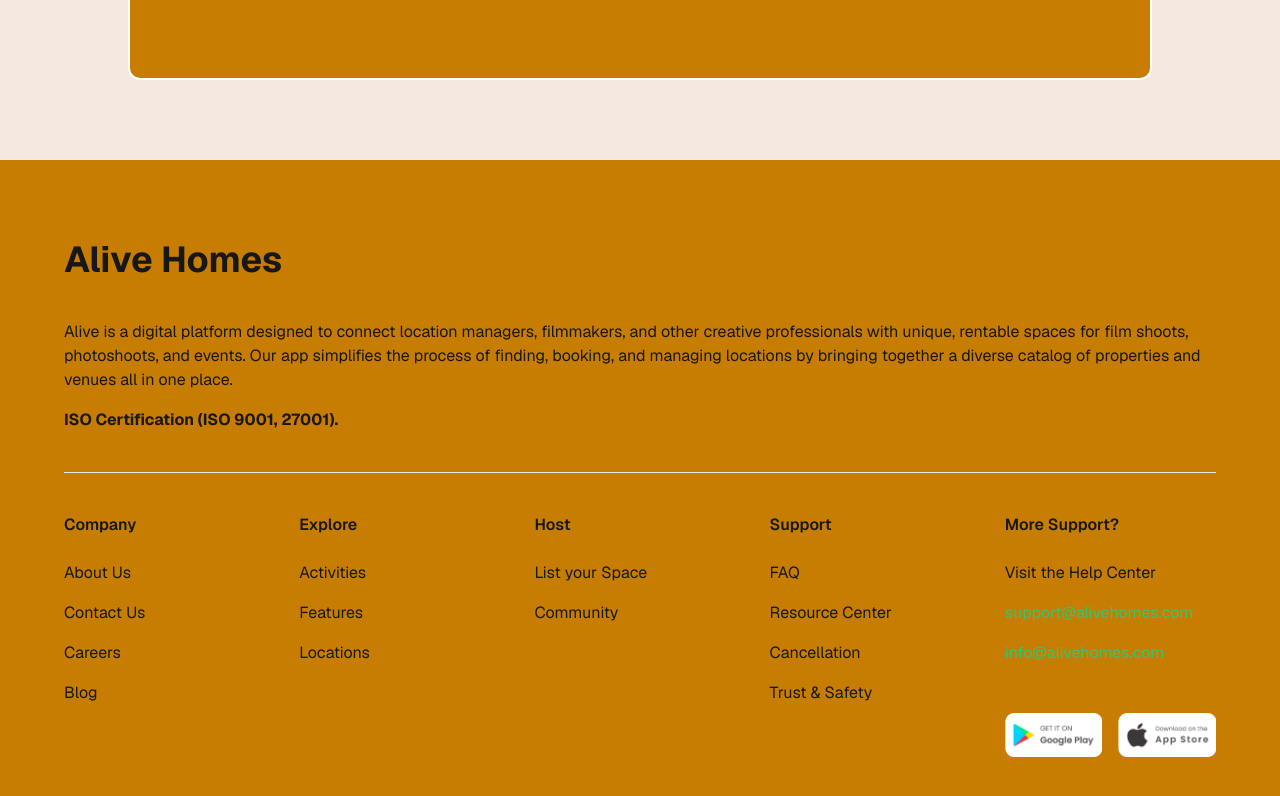
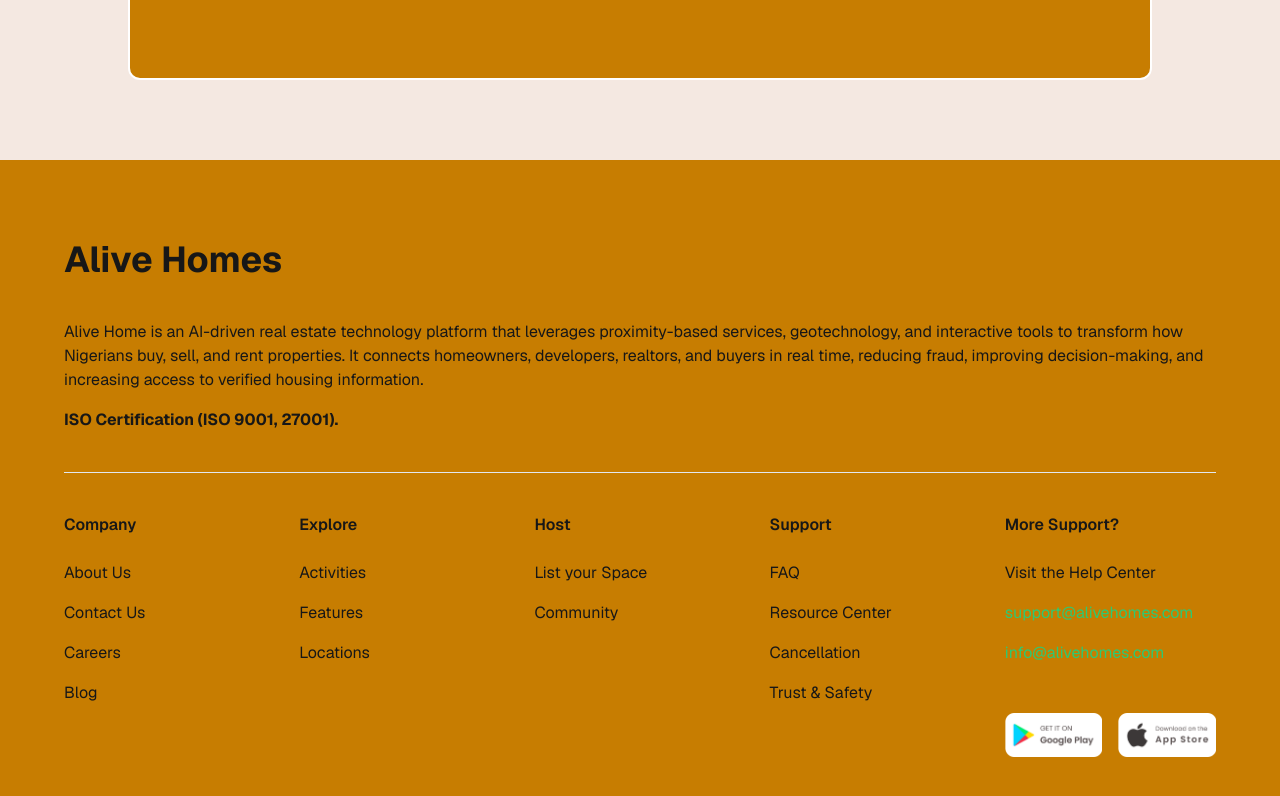
Before and after one commit to AliveInnovationTech/alive-home-frontend, a Next.js app: page / in a window 1280 px wide. Shown: the part 4145-4941 px from the top of the page. Built offline with nearby package versions, Linux system fonts and the light colour scheme; no server answers.

Commit message:
reset password updated

```diff
--- a/app/(auth)/reset-password/page.tsx
+++ b/app/(auth)/reset-password/page.tsx
@@ -6,10 +6,11 @@
 }: {
   searchParams: any;
 }) {
-  const resetPasswordToken = searchParams?.token;
+  const token = searchParams?.token;
+  const userId = searchParams.userId;
   return (
     <div className="text-[#414242] md:flex justify-between h-screen overflow-y-hidden">
-      <ResetPassword token={resetPasswordToken} />
+      <ResetPassword token={token} userId={userId} />
       <RightContainer />
     </div>
   );
--- a/app/services/auth-service/auth.request.ts
+++ b/app/services/auth-service/auth.request.ts
@@ -110,10 +110,14 @@
 };
 
 // RESET PASSWORD REQUEST
-export const ResetPasswordRequest = async (body: any, token: string) => {
+export const ResetPasswordRequest = async (
+  body: any,
+  token: string,
+  userId: string
+) => {
   try {
     const response = await axios.post(
-      `${process.env.NEXT_PUBLIC_BASEURL}/api/v1/auths/reset-password/${token}`,
+      `${process.env.NEXT_PUBLIC_BASEURL}/api/v1/auths/reset-password/${userId}/${token}`,
       body,
       {
         headers: {
--- a/components/auth-components/ResetPassword.tsx
+++ b/components/auth-components/ResetPassword.tsx
@@ -14,6 +14,7 @@
 
 interface ResetPasswordProps {
   token: string;
+  userId: string;
 }
 
 const schema = yup.object().shape({
@@ -29,7 +30,7 @@
     .max(32, "Confirm Password must not exceed 15 characters"),
 });
 
-export default function ResetPassword({ token }: ResetPasswordProps) {
+export default function ResetPassword({ token, userId }: ResetPasswordProps) {
   const router = useRouter();
   const [isLoading, setIsLoading] = useState(false);
   const [showPassword, setShowPassword] = useState(false);
@@ -54,7 +55,7 @@
       password: data?.password,
     };
     try {
-      const response = await ResetPasswordRequest(body, token);
+      const response = await ResetPasswordRequest(body, token, userId);
       toast.success(response?.message);
       setTimeout(() => {
         router.push("/login");
--- a/components/footer/Footer.tsx
+++ b/components/footer/Footer.tsx
@@ -8,12 +8,12 @@
         <div className="max-w-6xl mx-auto">
           <h2 className="font-bold text-4xl">Alive Homes</h2>
           <p className="mt-4 md:mt-8 lg:mt-10 mb-4 text-xs md:text-sm xl:text-base leading-6">
-            Alive is a digital platform designed to connect location managers,
-            filmmakers, and other creative professionals with unique, rentable
-            spaces for film shoots, photoshoots, and events. Our app simplifies
-            the process of finding, booking, and managing locations by bringing
-            together a diverse catalog of properties and venues all in one
-            place.
+            Alive Home is an AI-driven real estate technology platform that
+            leverages proximity-based services, geotechnology, and interactive
+            tools to transform how Nigerians buy, sell, and rent properties. It
+            connects homeowners, developers, realtors, and buyers in real time,
+            reducing fraud, improving decision-making, and increasing access to
+            verified housing information.
           </p>
           <p className="font-bold text-sm md:text-base ">
             ISO Certification (ISO 9001, 27001).
```
